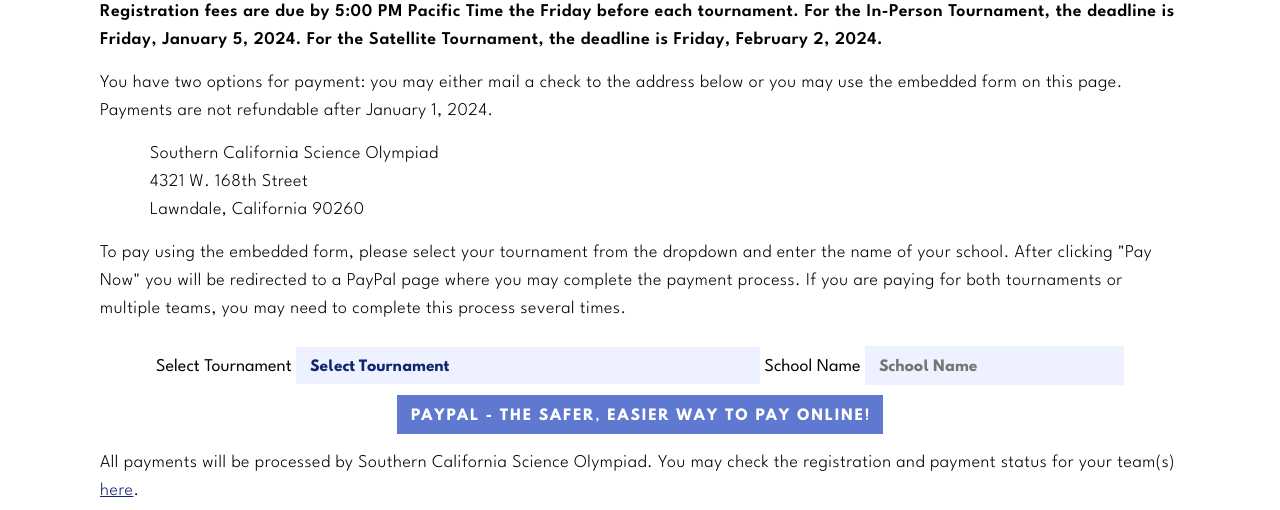
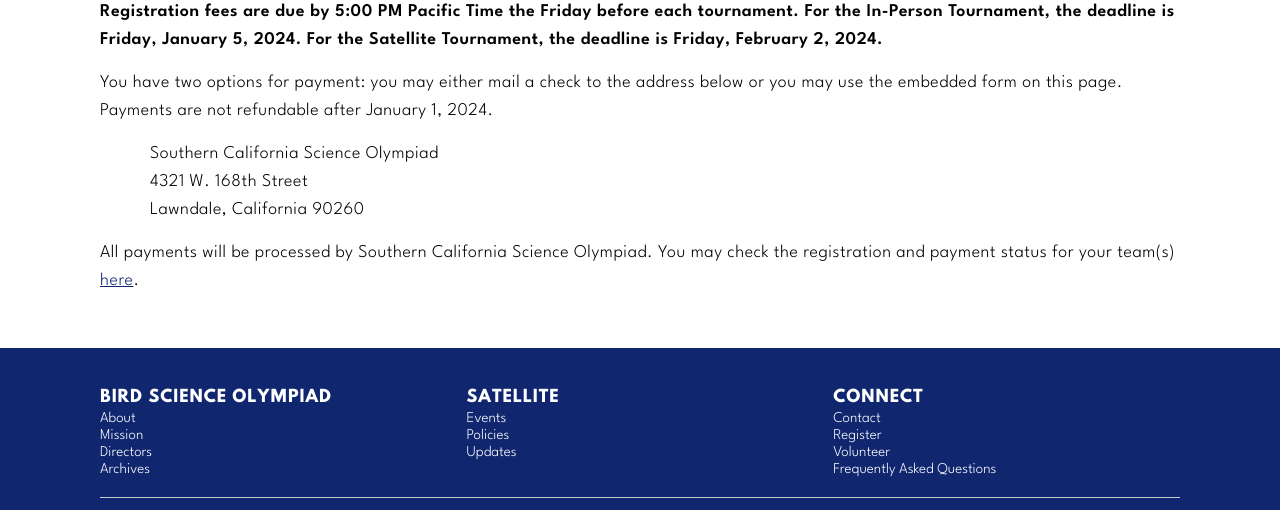
Before and after one commit to BirdScienceOlympiad/BirdSOWebsite, a plain HTML site: page register.html in a window 1280 px wide. Shown: the part 1001-1511 px from the top of the page. Drawn offline with Linux system fonts and the light colour scheme.

Commit message:
Update register.html

```diff
--- a/register.html
+++ b/register.html
@@ -41,32 +41,7 @@
 
 		<p>You have two options for payment: you may either mail a check to the address below or you may use the embedded form on this page. Payments are not refundable after January 1, 2024.</p>
 		<p class="indent">Southern California Science Olympiad<br>4321 W. 168th Street<br>Lawndale, California 90260</p>
-		<p>To pay using the embedded form, please select your tournament from the dropdown and enter the name of your school. After clicking "Pay Now" you will be redirected to a PayPal page where you may complete the payment process. If you are paying for both tournaments or multiple teams, you may need to complete this process several times.</p>
 
-		<form  class="center" action="https://www.paypal.com/cgi-bin/webscr" method="post" target="_top">
-			<input type="hidden" name="cmd" value="_s-xclick" />
-			<input type="hidden" name="hosted_button_id" value="9BHH3EHLN5D6Y" />
-		  	<input type="hidden" name="notify_url" value="https://script.google.com/macros/s/AKfycbwcJqYwRGT4VYayUedY4s6QjbJ_H387pGCFI9k3l-a4PRkSHgVV3J6tKn9LyuZ6yHEv/exec">
-			<input type="hidden" name="on0" value="Tournament"/> Select Tournament
-			<select name="os0" required>
-				<option value="" default>Select Tournament</option>
-				<option value="In Person Tournament - Div B at USC (Jan 13)">
-				  In Person Tournament - Div B at USC (Jan 13) $200.00 USD
-				</option>
-				<option value="In Person Tournament - Div C at USC (Jan 13)">
-				  In Person Tournament - Div C at USC (Jan 13) $200.00 USD
-				</option>
-				<option value="Satellite Tournament (Feb 10-17)">
-				  Satellite Tournament (Feb 10-17) $100.00 USD
-				</option>
-			</select>
-			<span style="display: inline-block;">
-				  <input type="hidden" name="on1" value="School Name"/> School Name
-				  <input type="text" name="os1" maxLength="200" placeholder="School Name" required>
-			</span>
-			<input type="hidden" name="currency_code" value="USD" />
-			<input type="submit" name="submit" value="PayPal - The safer, easier way to pay online!" alt="Pay Now">
-		  </form>
 		<p>All payments will be processed by Southern California Science Olympiad. You may check the registration and payment status for your team(s) <a href="https://docs.google.com/spreadsheets/d/1uhhPdtFHzNpK8FCAjUMTm_7RMTdANQHgrB3MmSLQYws/edit?usp=sharing">here</a>.</p>
 	</div>
 </body>
```
